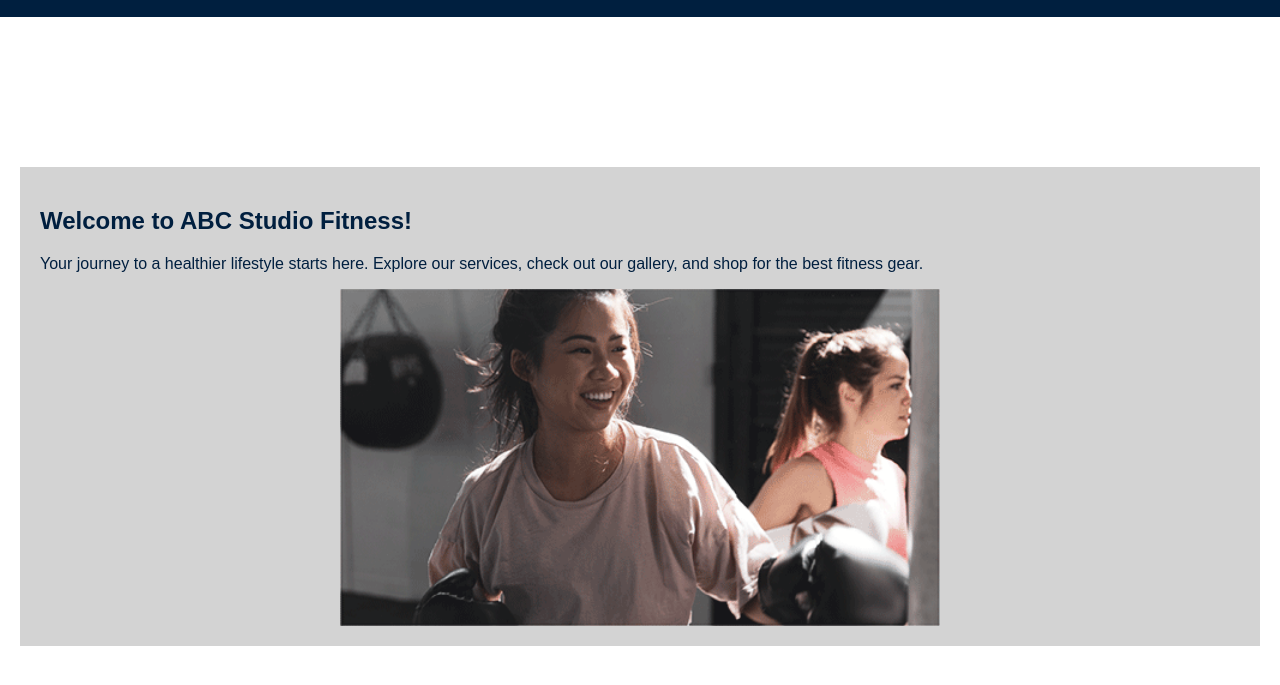
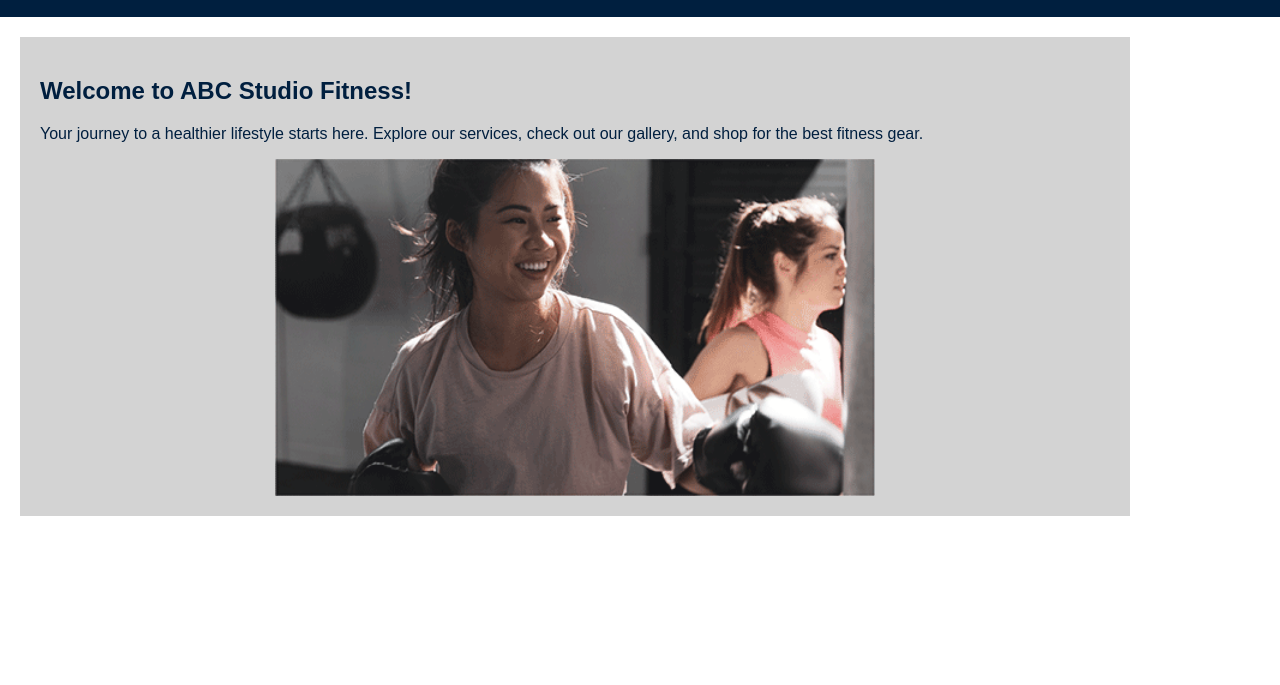
Before and after one commit to corbinreak/ABC-Studio-Fitness, a website: page index.html in a window 1280 px wide. Shown: the part 73-758 px from the top of the page. Drawn offline with Linux system fonts and the light colour scheme.

Commit message:
needing to fix version control and reset git ignore; first impression of the main page is up and working.

```diff
--- a/styles/style.css
+++ b/styles/style.css
@@ -68,7 +68,7 @@ nav ul li a:hover {
 
 /* Main Content Styles */
 main {
-    margin: 150px 20px 150px 20px;
+    margin: 20px 150px 150px 20px;
     padding: 20px;
     background-color: #d3d3d3;
     color: #001f3f;
```
Also changed, not shown: index.html (+1 -1 lines), 2 other files.
